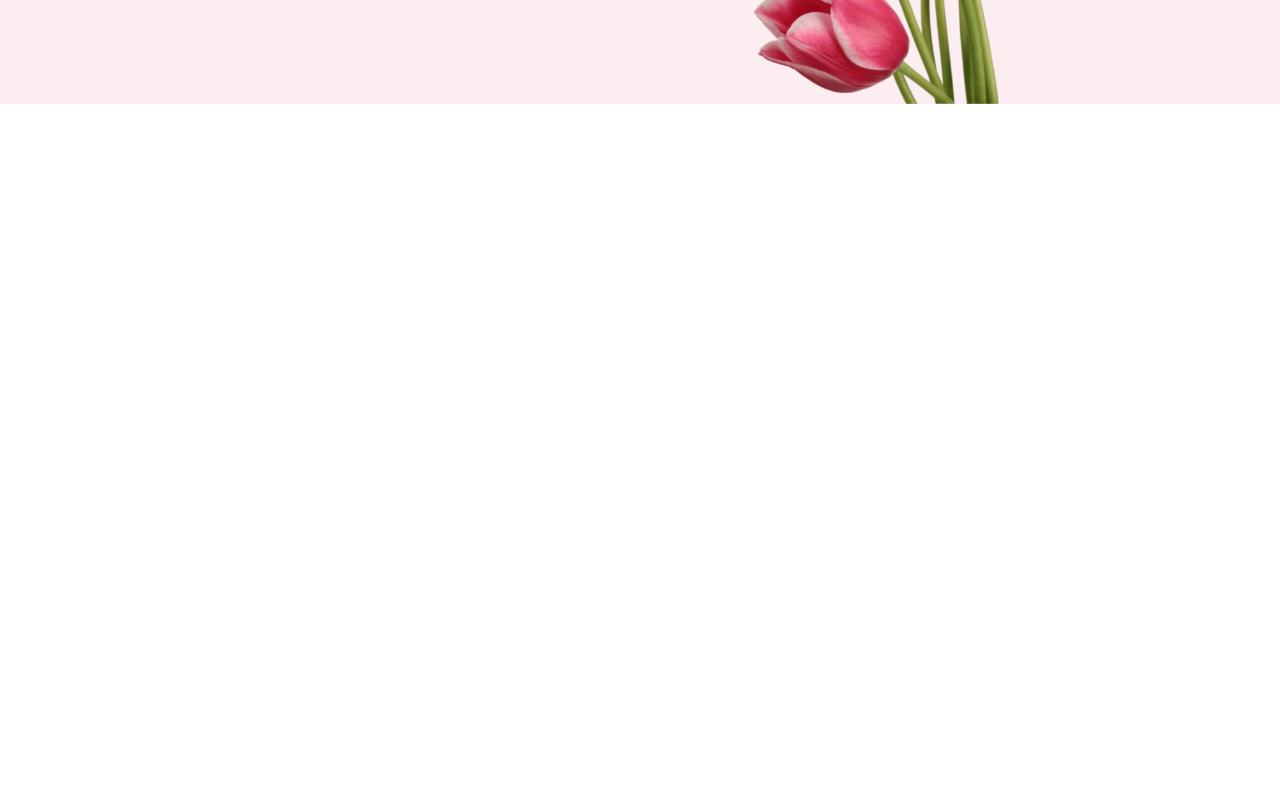
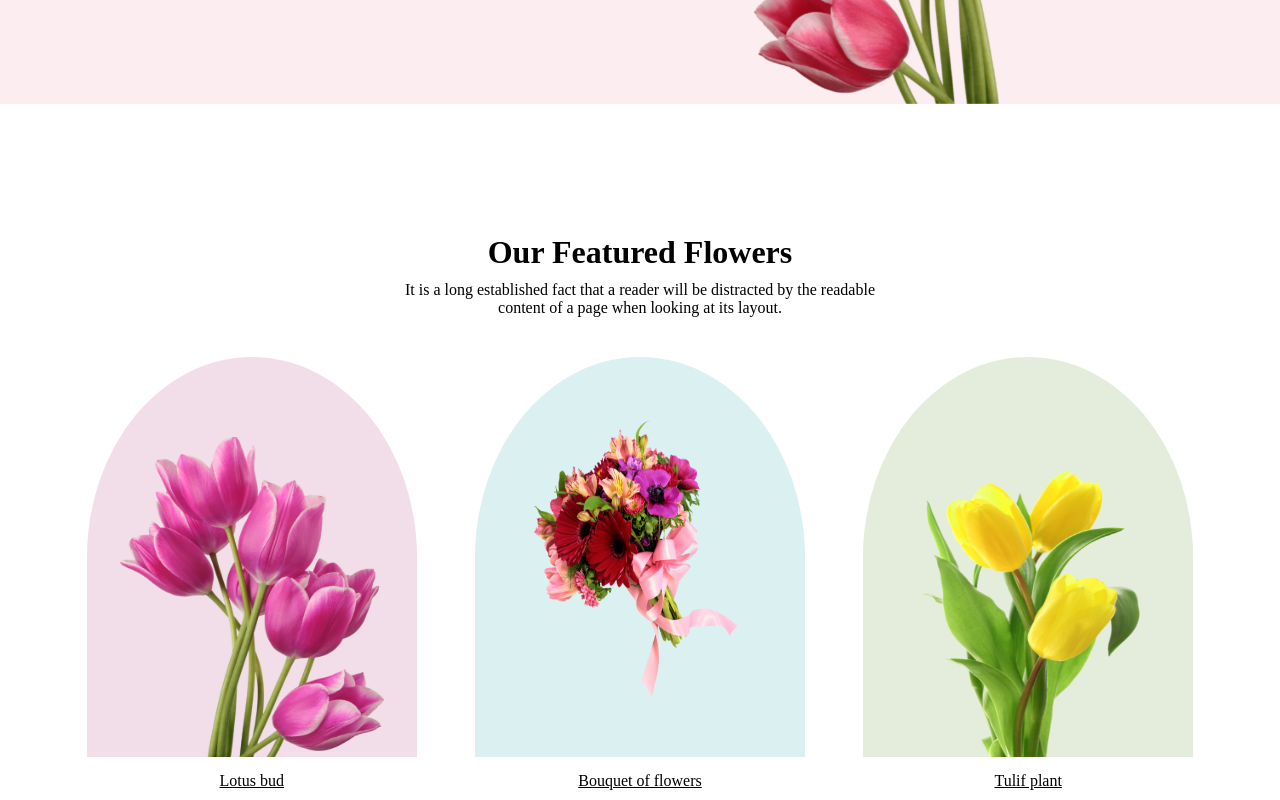
Before and after one commit to md-mohosin/flower-shop, a plain HTML site: page index.html in a window 1280 px wide. Shown: the part 476-1276 px from the top of the page. Before the commit the page ends 800 px from the top, so only its background shows below. Drawn offline with Linux system fonts and the light colour scheme.

Commit message:
create featured flower section

```diff
--- a/index.html
+++ b/index.html
@@ -14,7 +14,9 @@
     <header class="banner">
         <div class="banner-text">
             <h1>Let's make beautiful flowers a part of your life.</h1>
-            <p>It is a long established fact that a reader will be distracted by the readable content of a page when looking at its layout. The point of using Lorem Ipsum is that it has a more-or-less normal distribution of letters.</p>
+            <p>It is a long established fact that a reader will be distracted by the readable content of a page when
+                looking at its layout. The point of using Lorem Ipsum is that it has a more-or-less normal distribution
+                of letters.</p>
             <button>Shop Now</button>
         </div>
         <div class="banner-image">
@@ -22,6 +24,43 @@
         </div>
     </header>
 
+
+
+
+    <!-- FEATURED SECTION -->
+    <div class="featured-section">
+        <div class="featured-text">
+            <h1>Our Featured Flowers</h1>
+            <p style="padding-top: 10px;">It is a long established fact that a reader will be distracted by the readable
+                content of a page when
+                looking at its layout.</p>
+        </div>
+
+        <div class="featured-flower">
+            <div>
+                <div class="featured-flower1">
+                    <img src="./images/pngwing 6.png" alt="">
+                </div>
+                <p style="text-align: center; padding-top: 15px;"><a style="color: black;" href="">Lotus bud</a>
+                </p>
+            </div>
+            <div>
+                <div class="featured-flower2">
+                    <img src="./images/pngwing 5.png" alt="">
+                </div>
+                <p style="text-align: center; padding-top: 15px;"><a style="color: black;" href="">Bouquet of flowers</a>
+                </p>
+            </div>
+            <div>
+                <div class="featured-flower3">
+                    <img src="./images/pngwing 7.png" alt="">
+                </div>
+                <p style="text-align: center; padding-top: 15px;"><a style="color: black;" href="">Tulif plant</a>
+                </p>
+            </div>
+        </div>
+    </div>
+
 </body>
 
 </html>
--- a/style.css
+++ b/style.css
@@ -56,3 +56,95 @@
     border-radius: 4px;
 
 }
+
+
+
+
+
+
+
+
+
+
+
+
+.featured-section {
+    margin-top: 130px;
+
+}
+
+.featured-text {
+    text-align: center;
+    margin-top: 10px;
+    width: 40%;
+    margin: 0 auto;
+}
+
+.featured-flower {
+    width: 88%;
+    margin: 0 auto;
+    display: flex;
+    justify-content: space-between;
+    padding: 10px;
+    padding-top: 40px;
+}
+
+.featured-flower1 {
+    width: 330px;
+    height: 400px;
+    border-top-left-radius: 50%;
+    border-top-right-radius: 50%;
+    background-color: #F2DEE8;
+    position: relative;
+    display: flex;
+    justify-content: center;
+}
+
+.featured-flower1 img {
+    width: 80%;
+    height: 80%;
+    bottom: 0;
+    position: absolute;
+}
+
+
+
+
+.featured-flower2 {
+    width: 330px;
+    height: 400px;
+    border-top-left-radius: 50%;
+    border-top-right-radius: 50%;
+    background-color: #DAF0F1;
+    position: relative;
+    display: flex;
+    justify-content: center;
+    align-items: center;
+}
+.featured-flower2 img {
+    width: 70%;
+    height: 70%;
+}
+
+
+
+
+
+
+.featured-flower3 {
+    width: 330px;
+    height: 400px;
+    border-top-left-radius: 50%;
+    border-top-right-radius: 50%;
+    background-color: #E4ECDC;
+    position: relative;
+    display: flex;
+    justify-content: center;
+}
+
+.featured-flower3 img {
+    width: 80%;
+    height: 80%;
+    bottom: 0;
+    position: absolute;
+}
```
